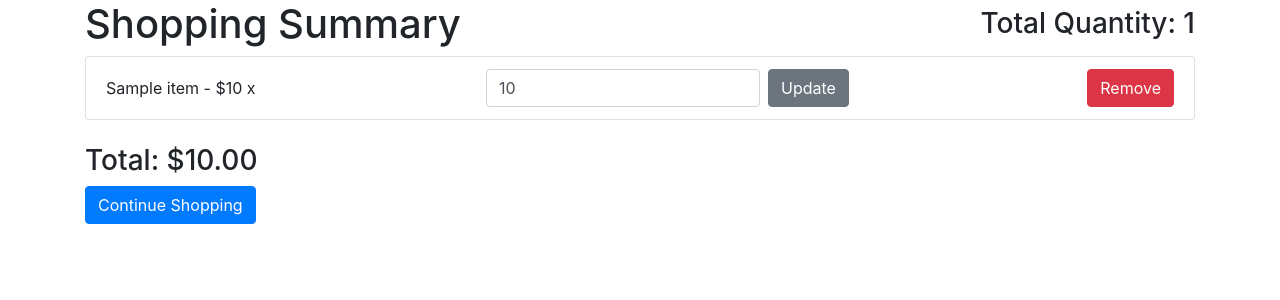
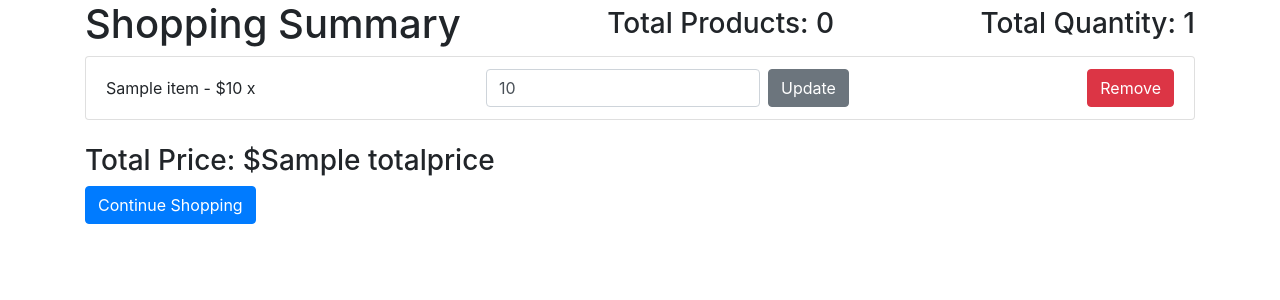
Before and after one commit to KhobaibLaiq/Ecommerce-Project, a Django app: template store/templates/store/cart.html in a window 1280 px wide. Shown: the part 56-356 px from the top of the page. Run offline with Django 4.2, Linux system fonts and the light colour scheme; the template is opened without the code that fills it: most values are stand-ins (such as "Sample title", 1, 10 or a date in 2020); some libraries are stand-ins or nearby versions.

Commit message:
Update cart.html

```diff
--- a/store/templates/store/cart.html
+++ b/store/templates/store/cart.html
@@ -5,6 +5,7 @@
 {% block content %}
     <div class="d-flex justify-content-between align-items-center">
         <h1>Shopping Summary</h1>
+        <h3>Total Products: {{ request.session.cart|length }}</h3>
         <h3>Total Quantity: {{ total_picks }}</h3>
     </div>
     <ul class="list-group mb-4">
@@ -20,6 +21,6 @@
             </li>
         {% endfor %}
     </ul>
-    <h3>Total: ${{ total|floatformat:2 }}</h3>
+    <h3>Total Price: ${{ totalprice }}</h3>
     <a href="{% url 'home' %}" class="btn btn-primary">Continue Shopping</a>
 {% endblock %}
```
